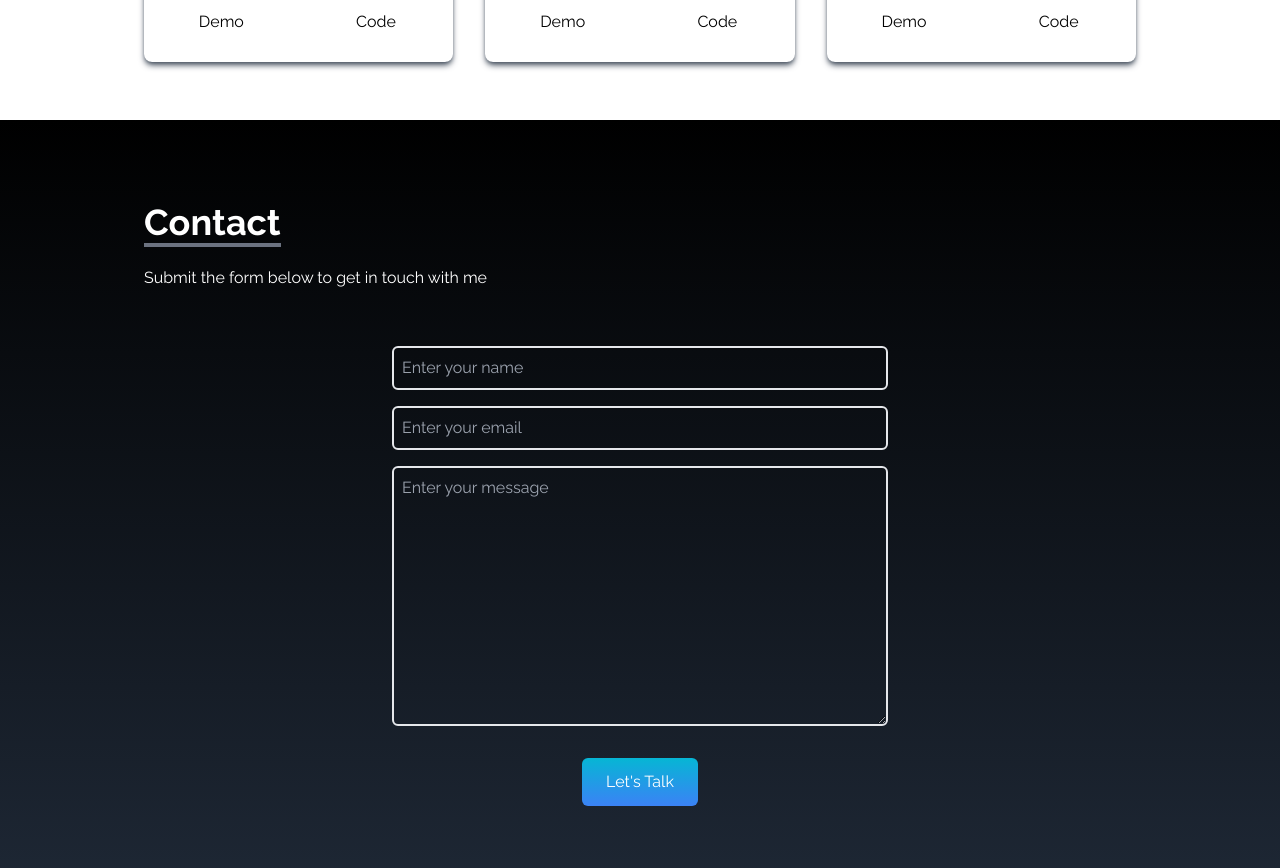
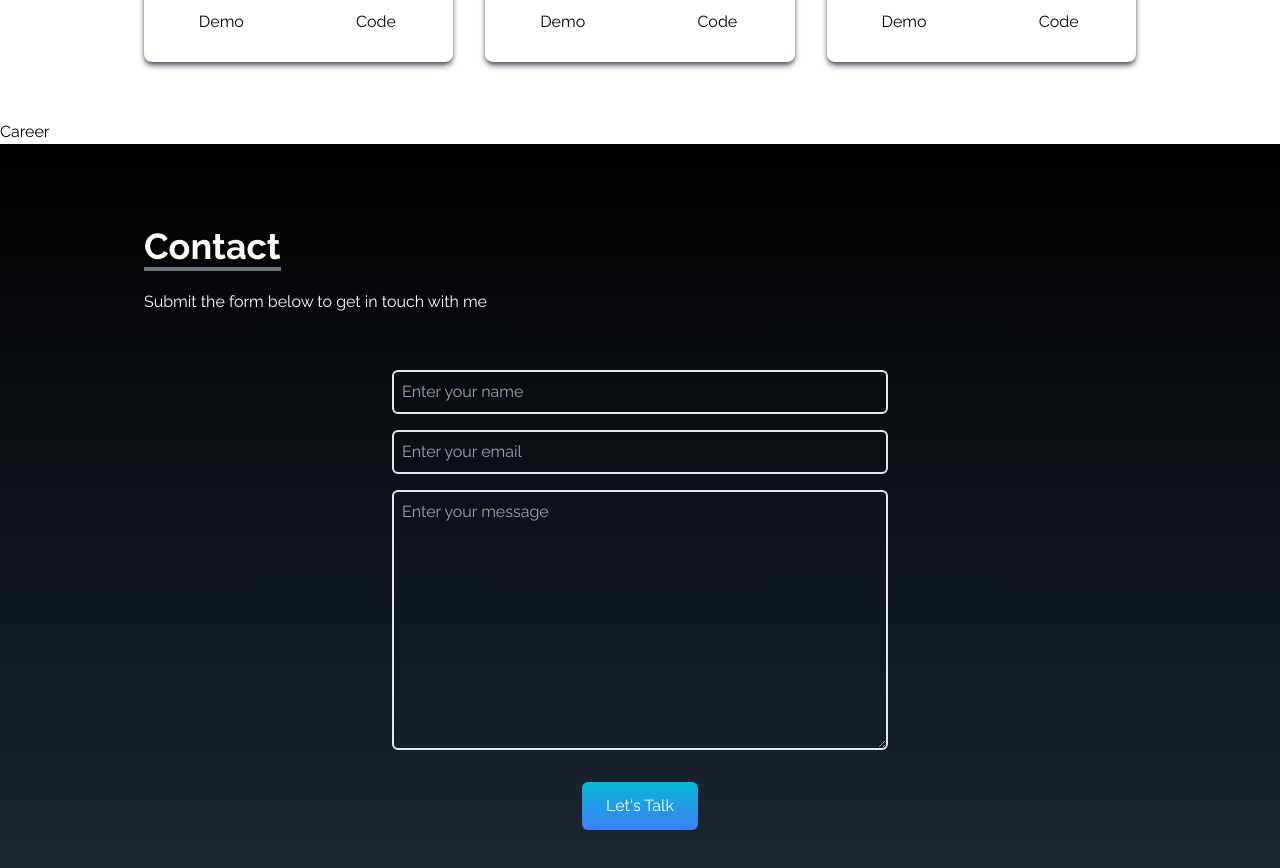
Before and after one commit to sstfytss/shun-portfolio, a React (Create React App) app: page / in a window 1280 px wide. Shown: the part 3080-3948 px from the top of the page. Built offline with nearby package versions, Linux system fonts and the light colour scheme; the HTML template or start-up script is replaced by a standard one.

Commit message:
made career temp

```diff
--- a/src/App.js
+++ b/src/App.js
@@ -5,6 +5,7 @@ import About from "./components/About";
 import Portfolio from "./components/Portfolio";
 import Technologies from "./components/Experience";
 import Contact from "./components/Contact";
+import Career from "./components/Career";
 
 
 function App() {
@@ -15,6 +16,7 @@ function App() {
       <About />
       <Technologies />
       <Portfolio />
+      <Career />
       <Contact />
 
       <SocialLinks />
--- /dev/null
+++ b/src/components/Career.jsx
@@ -0,0 +1,9 @@
+import React from 'react'
+
+const Career = () => {
+  return (
+    <div>Career</div>
+  )
+}
+
+export default Career
```
